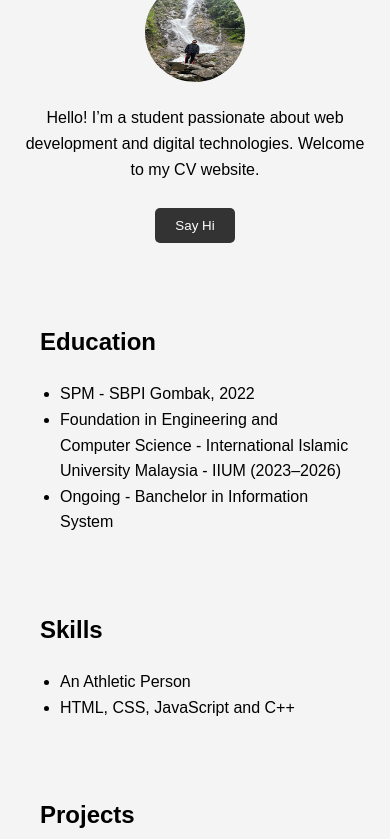
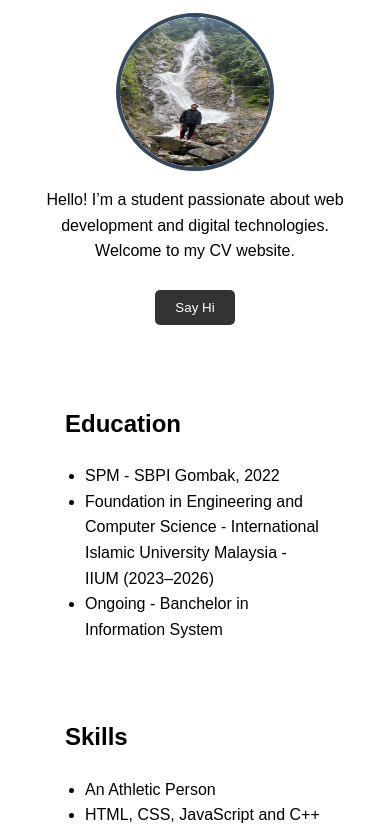
Before and after one commit to hasifahlamy/mycv, a plain HTML site: page index.html in a window 390 px wide. Shown: the part 209-1048 px from the top of the page. Drawn offline with Linux system fonts and the light colour scheme; files whose address does not match are found by name.

Commit message:
Update index.html

```diff
--- a/index.html
+++ b/index.html
@@ -5,6 +5,17 @@
   <meta name="viewport" content="width=device-width, initial-scale=1.0" />
   <title>My CV - Hasif Ahlami</title>
   <style>
+
+    .container {
+    max-width: 900px;
+    margin: 0 auto; /* center content */
+    background-color: #ffffff;
+    padding: 25px;
+    box-shadow: 0 0 15px rgba(0,0,0,0.1); /* subtle shadow */
+    border-radius: 10px;
+    }
+
+
     body {
       font-family: Arial, sans-serif;
       margin: 0;
@@ -77,18 +88,19 @@
       margin-top: 2rem;
     }
 
-    @media (max-width: 600px) {
-      nav {
-        font-size: 14px;
-      }
-      header img {
-        width: 100px;
-        height: 100px;
-      }
-    }
+    img {
+    border: 4px solid #34495e;
+    max-width: 300px;
+    display: block;
+    margin: 20px auto 0;
+}
+
   </style>
 </head>
 <body>
+
+  <div class="container">
+
 
   <!-- Navigation Bar -->
   <nav>
@@ -102,7 +114,7 @@
   <!-- Header Section -->
   <header id="about">
     <h1>Hasif Ahlami</h1>
-    <img src="lata kijang.jpg" alt="Profile Picture" title="that me!" />
+    <img src="C:\Users\zurai\Desktop\html\assignment\lata kijang.jpg" alt="Profile Picture" title="that me!" />
     <p>Hello! I’m a student passionate about web development and digital technologies. Welcome to my CV website.</p>
     <button onclick="alert('Thanks for visiting!')" title="Click to say hi!">Say Hi</button>
   </header>
@@ -150,7 +162,10 @@
       <h2>Contact</h2>
       <p>Email: <a href="mail me :hasif271977@gmail.com">hasif271977@email.com</a></p>
       <p>GitHub: <a href="https://github.com/yourusername" target="_blank">My GitHub</a></p>
-      <button onclick="window.location.href='cv.pdf'">Download CV</button>
+      <a href="hasif cv.pdf" download="hasif cv.pdf">
+  <button>Download CV</button>
+</a>
+
     </section>
   </main>
 
@@ -159,5 +174,8 @@
     <p>© 2025 Hasif Ahlami. All rights reserved.</p>
   </footer>
 
+</div>
+
+
 </body>
 </html>
```
